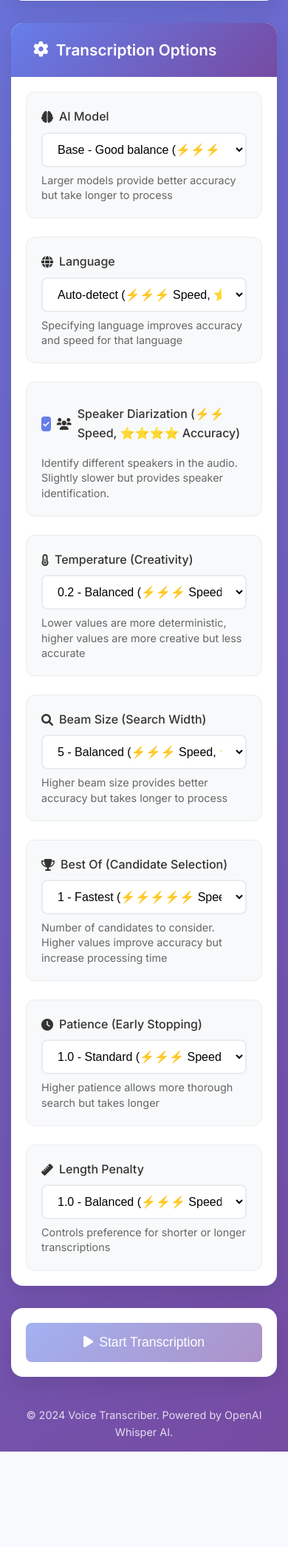
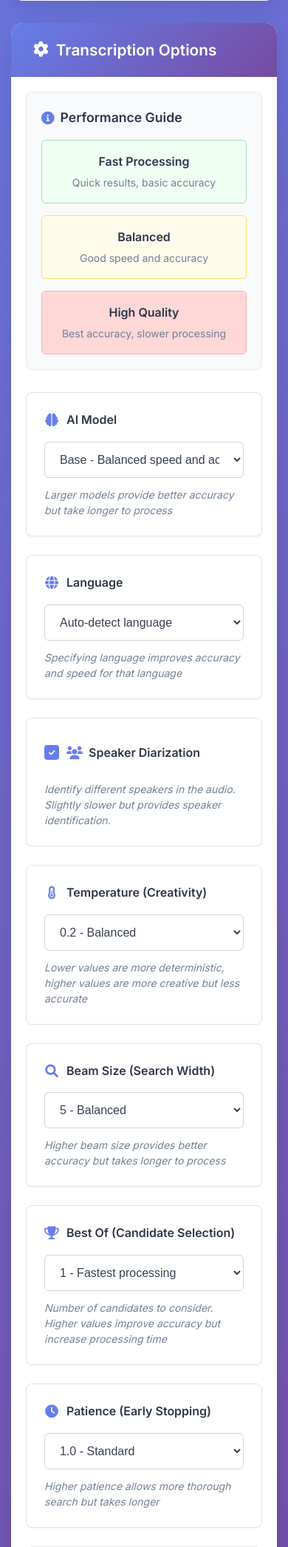
Before and after one commit to Rupali59/Voice_transcriber, a Flask app: page / in a window 390 px wide. Shown: the part 737-2828 px from the top of the page at 74% size. Before the commit the page ends 2699 px from the top, so only its background shows below. Run offline with Flask 3, Linux system fonts and the light colour scheme; some libraries are stand-ins or nearby versions.

Commit message:
Professional UI redesign for transcription options
🎨 UI Improvements:
- Removed cluttered emoji performance indicators
- Clean, professional option descriptions
- Improved typography and spacing
- Better visual hierarchy

✨ New Features:
- Added professional Performance Guide section
- Color-coded performance categories (Fast/Balanced/High Quality)
- Cleaner option labels and descriptions
- Enhanced form styling

🎯 Design Changes:
- White background option cards with subtle shadows
- Professional color scheme (grays and blues)
- Better hover effects and transitions
- Improved form element styling
- Consistent spacing and typography

🔧 Technical Updates:
- Cleaner CSS structure
- Better responsive design
- Professional color palette
- Enhanced accessibility

The UI now has a clean, professional appearance suitable for
business and enterprise use while maintaining all functionality.

```diff
--- a/app/static/css/style.css
+++ b/app/static/css/style.css
@@ -189,6 +189,68 @@ body {
     font-size: 0.9rem;
 }
 
+/* Performance Guide */
+.performance-guide {
+    background: #f8fafc;
+    border: 1px solid #e2e8f0;
+    border-radius: 8px;
+    padding: 20px;
+    margin-bottom: 30px;
+}
+
+.performance-guide h3 {
+    margin: 0 0 16px 0;
+    color: #2d3748;
+    font-size: 1.1rem;
+    font-weight: 600;
+    display: flex;
+    align-items: center;
+    gap: 8px;
+}
+
+.performance-guide h3 i {
+    color: #667eea;
+}
+
+.performance-grid {
+    display: grid;
+    grid-template-columns: repeat(auto-fit, minmax(200px, 1fr));
+    gap: 16px;
+}
+
+.performance-item {
+    padding: 16px;
+    border-radius: 6px;
+    text-align: center;
+    border: 1px solid transparent;
+}
+
+.performance-item.fast {
+    background: #f0fff4;
+    border-color: #9ae6b4;
+}
+
+.performance-item.balanced {
+    background: #fffbeb;
+    border-color: #f6e05e;
+}
+
+.performance-item.thorough {
+    background: #fed7d7;
+    border-color: #feb2b2;
+}
+
+.performance-label {
+    font-weight: 600;
+    color: #2d3748;
+    margin-bottom: 4px;
+}
+
+.performance-desc {
+    font-size: 0.875rem;
+    color: #718096;
+}
+
 /* Options Container */
 .options-container {
     display: flex;
@@ -199,77 +261,68 @@ body {
 .option-group {
     display: flex;
     flex-direction: column;
-    gap: 8px;
-    padding: 20px;
-    background: #f8f9fa;
-    border-radius: 12px;
-    border: 1px solid #e9ecef;
-    transition: all 0.3s ease;
+    gap: 12px;
+    padding: 24px;
+    background: #ffffff;
+    border-radius: 8px;
+    border: 1px solid #e1e5e9;
+    transition: all 0.2s ease;
+    box-shadow: 0 1px 3px rgba(0, 0, 0, 0.05);
 }
 
 .option-group:hover {
-    background: #f0f4ff;
     border-color: #667eea;
-    transform: translateY(-2px);
-    box-shadow: 0 4px 12px rgba(102, 126, 234, 0.1);
+    box-shadow: 0 2px 8px rgba(102, 126, 234, 0.08);
 }
 
 .option-group label {
-    font-weight: 500;
-    color: #333;
+    font-weight: 600;
+    color: #2d3748;
     display: flex;
     align-items: center;
-    gap: 8px;
+    gap: 10px;
+    font-size: 1rem;
+    margin-bottom: 4px;
+}
+
+.option-group label i {
+    color: #667eea;
+    font-size: 1.1rem;
+    width: 20px;
+    text-align: center;
 }
 
 .option-description {
-    font-size: 0.9rem;
-    color: #666;
+    font-size: 0.875rem;
+    color: #718096;
     margin: 0;
-    line-height: 1.4;
-}
-
-/* Performance indicators */
-.option-group option {
-    font-size: 0.95rem;
-    padding: 8px 12px;
-}
-
-.option-group select option[value="tiny"],
-.option-group select option[value="1"],
-.option-group select option[value="0.0"],
-.option-group select option[value="0.5"] {
-    background: #e8f5e8;
-}
-
-.option-group select option[value="base"],
-.option-group select option[value="5"],
-.option-group select option[value="0.2"],
-.option-group select option[value="1.0"] {
-    background: #fff3cd;
-}
-
-.option-group select option[value="large"],
-.option-group select option[value="10"],
-.option-group select option[value="0.4"],
-.option-group select option[value="2.0"] {
-    background: #f8d7da;
+    line-height: 1.5;
+    font-style: italic;
 }
 
 /* Form Elements */
+.option-group select option {
+    font-size: 0.95rem;
+    padding: 8px 12px;
+    color: #2d3748;
+}
+
 .form-select {
-    padding: 12px 16px;
-    border: 2px solid #e9ecef;
-    border-radius: 8px;
+    padding: 14px 16px;
+    border: 1px solid #d1d5db;
+    border-radius: 6px;
     font-size: 1rem;
     background: white;
-    transition: border-color 0.3s ease;
+    transition: all 0.2s ease;
+    color: #374151;
+    font-weight: 500;
 }
 
 .form-select:focus {
     outline: none;
     border-color: #667eea;
     box-shadow: 0 0 0 3px rgba(102, 126, 234, 0.1);
+    background: #fafafa;
 }
 
 /* Checkbox */
--- a/app/templates/index.html
+++ b/app/templates/index.html
@@ -65,6 +65,25 @@
                         <h2><i class="fas fa-cog"></i> Transcription Options</h2>
                     </div>
                     <div class="card-body">
+                        <!-- Performance Guide -->
+                        <div class="performance-guide">
+                            <h3><i class="fas fa-info-circle"></i> Performance Guide</h3>
+                            <div class="performance-grid">
+                                <div class="performance-item fast">
+                                    <div class="performance-label">Fast Processing</div>
+                                    <div class="performance-desc">Quick results, basic accuracy</div>
+                                </div>
+                                <div class="performance-item balanced">
+                                    <div class="performance-label">Balanced</div>
+                                    <div class="performance-desc">Good speed and accuracy</div>
+                                </div>
+                                <div class="performance-item thorough">
+                                    <div class="performance-label">High Quality</div>
+                                    <div class="performance-desc">Best accuracy, slower processing</div>
+                                </div>
+                            </div>
+                        </div>
+
                         <div class="options-container">
                             <!-- Model Selection -->
                             <div class="option-group">
@@ -72,11 +91,11 @@
                                     <i class="fas fa-brain"></i> AI Model
                                 </label>
                                 <select id="modelSelect" class="form-select">
-                                    <option value="tiny">Tiny - Fastest, lowest accuracy (⚡⚡⚡⚡⚡ Speed, ⭐⭐ Accuracy)</option>
-                                    <option value="base" selected>Base - Good balance (⚡⚡⚡⚡ Speed, ⭐⭐⭐ Accuracy)</option>
-                                    <option value="small">Small - Better accuracy (⚡⚡⚡ Speed, ⭐⭐⭐⭐ Accuracy)</option>
-                                    <option value="medium">Medium - High accuracy (⚡⚡ Speed, ⭐⭐⭐⭐⭐ Accuracy)</option>
-                                    <option value="large">Large - Best accuracy (⚡ Speed, ⭐⭐⭐⭐⭐ Accuracy)</option>
+                                    <option value="tiny">Tiny - Fastest processing, basic accuracy</option>
+                                    <option value="base" selected>Base - Balanced speed and accuracy</option>
+                                    <option value="small">Small - Better accuracy, moderate speed</option>
+                                    <option value="medium">Medium - High accuracy, slower processing</option>
+                                    <option value="large">Large - Best accuracy, slowest processing</option>
                                 </select>
                                 <p class="option-description">Larger models provide better accuracy but take longer to process</p>
                             </div>
@@ -87,18 +106,18 @@
                                     <i class="fas fa-globe"></i> Language
                                 </label>
                                 <select id="languageSelect" class="form-select">
-                                    <option value="auto" selected>Auto-detect (⚡⚡⚡ Speed, ⭐⭐⭐⭐ Accuracy)</option>
-                                    <option value="en">English (⚡⚡⚡⚡ Speed, ⭐⭐⭐⭐⭐ Accuracy)</option>
-                                    <option value="hi">Hindi (⚡⚡⚡ Speed, ⭐⭐⭐⭐ Accuracy)</option>
-                                    <option value="es">Spanish (⚡⚡⚡⚡ Speed, ⭐⭐⭐⭐⭐ Accuracy)</option>
-                                    <option value="fr">French (⚡⚡⚡⚡ Speed, ⭐⭐⭐⭐⭐ Accuracy)</option>
-                                    <option value="de">German (⚡⚡⚡⚡ Speed, ⭐⭐⭐⭐⭐ Accuracy)</option>
-                                    <option value="it">Italian (⚡⚡⚡⚡ Speed, ⭐⭐⭐⭐⭐ Accuracy)</option>
-                                    <option value="pt">Portuguese (⚡⚡⚡⚡ Speed, ⭐⭐⭐⭐⭐ Accuracy)</option>
-                                    <option value="ru">Russian (⚡⚡⚡ Speed, ⭐⭐⭐⭐ Accuracy)</option>
-                                    <option value="ja">Japanese (⚡⚡ Speed, ⭐⭐⭐ Accuracy)</option>
-                                    <option value="ko">Korean (⚡⚡ Speed, ⭐⭐⭐ Accuracy)</option>
-                                    <option value="zh">Chinese (⚡⚡ Speed, ⭐⭐⭐ Accuracy)</option>
+                                    <option value="auto" selected>Auto-detect language</option>
+                                    <option value="en">English</option>
+                                    <option value="hi">Hindi</option>
+                                    <option value="es">Spanish</option>
+                                    <option value="fr">French</option>
+                                    <option value="de">German</option>
+                                    <option value="it">Italian</option>
+                                    <option value="pt">Portuguese</option>
+                                    <option value="ru">Russian</option>
+                                    <option value="ja">Japanese</option>
+                                    <option value="ko">Korean</option>
+                                    <option value="zh">Chinese</option>
                                 </select>
                                 <p class="option-description">Specifying language improves accuracy and speed for that language</p>
                             </div>
@@ -108,7 +127,7 @@
                                 <label class="checkbox-label">
                                     <input type="checkbox" id="speakerDiarization" checked>
                                     <span class="checkmark"></span>
-                                    <i class="fas fa-users"></i> Speaker Diarization (⚡⚡ Speed, ⭐⭐⭐⭐ Accuracy)
+                                    <i class="fas fa-users"></i> Speaker Diarization
                                 </label>
                                 <p class="option-description">Identify different speakers in the audio. Slightly slower but provides speaker identification.</p>
                             </div>
@@ -119,11 +138,11 @@
                                     <i class="fas fa-thermometer-half"></i> Temperature (Creativity)
                                 </label>
                                 <select id="temperatureSelect" class="form-select">
-                                    <option value="0.0">0.0 - Most deterministic (⚡⚡⚡⚡ Speed, ⭐⭐⭐⭐⭐ Accuracy)</option>
-                                    <option value="0.1">0.1 - Very consistent (⚡⚡⚡⚡ Speed, ⭐⭐⭐⭐⭐ Accuracy)</option>
-                                    <option value="0.2" selected>0.2 - Balanced (⚡⚡⚡ Speed, ⭐⭐⭐⭐ Accuracy)</option>
-                                    <option value="0.3">0.3 - More creative (⚡⚡ Speed, ⭐⭐⭐ Accuracy)</option>
-                                    <option value="0.4">0.4 - Most creative (⚡ Speed, ⭐⭐ Accuracy)</option>
+                                    <option value="0.0">0.0 - Most deterministic</option>
+                                    <option value="0.1">0.1 - Very consistent</option>
+                                    <option value="0.2" selected>0.2 - Balanced</option>
+                                    <option value="0.3">0.3 - More creative</option>
+                                    <option value="0.4">0.4 - Most creative</option>
                                 </select>
                                 <p class="option-description">Lower values are more deterministic, higher values are more creative but less accurate</p>
                             </div>
@@ -134,10 +153,10 @@
                                     <i class="fas fa-search"></i> Beam Size (Search Width)
                                 </label>
                                 <select id="beamSizeSelect" class="form-select">
-                                    <option value="1">1 - Fastest (⚡⚡⚡⚡⚡ Speed, ⭐⭐ Accuracy)</option>
-                                    <option value="2">2 - Fast (⚡⚡⚡⚡ Speed, ⭐⭐⭐ Accuracy)</option>
-                                    <option value="5" selected>5 - Balanced (⚡⚡⚡ Speed, ⭐⭐⭐⭐ Accuracy)</option>
-                                    <option value="10">10 - Thorough (⚡⚡ Speed, ⭐⭐⭐⭐⭐ Accuracy)</option>
+                                    <option value="1">1 - Fastest processing</option>
+                                    <option value="2">2 - Fast processing</option>
+                                    <option value="5" selected>5 - Balanced</option>
+                                    <option value="10">10 - Thorough search</option>
                                 </select>
                                 <p class="option-description">Higher beam size provides better accuracy but takes longer to process</p>
                             </div>
@@ -148,9 +167,9 @@
                                     <i class="fas fa-trophy"></i> Best Of (Candidate Selection)
                                 </label>
                                 <select id="bestOfSelect" class="form-select">
-                                    <option value="1" selected>1 - Fastest (⚡⚡⚡⚡⚡ Speed, ⭐⭐⭐ Accuracy)</option>
-                                    <option value="2">2 - Good (⚡⚡⚡ Speed, ⭐⭐⭐⭐ Accuracy)</option>
-                                    <option value="5">5 - Best (⚡ Speed, ⭐⭐⭐⭐⭐ Accuracy)</option>
+                                    <option value="1" selected>1 - Fastest processing</option>
+                                    <option value="2">2 - Good quality</option>
+                                    <option value="5">5 - Best quality</option>
                                 </select>
                                 <p class="option-description">Number of candidates to consider. Higher values improve accuracy but increase processing time</p>
                             </div>
@@ -161,9 +180,9 @@
                                     <i class="fas fa-clock"></i> Patience (Early Stopping)
                                 </label>
                                 <select id="patienceSelect" class="form-select">
-                                    <option value="1.0" selected>1.0 - Standard (⚡⚡⚡ Speed, ⭐⭐⭐⭐ Accuracy)</option>
-                                    <option value="0.5">0.5 - Fast (⚡⚡⚡⚡ Speed, ⭐⭐⭐ Accuracy)</option>
-                                    <option value="2.0">2.0 - Patient (⚡⚡ Speed, ⭐⭐⭐⭐⭐ Accuracy)</option>
+                                    <option value="1.0" selected>1.0 - Standard</option>
+                                    <option value="0.5">0.5 - Fast processing</option>
+                                    <option value="2.0">2.0 - Patient search</option>
                                 </select>
                                 <p class="option-description">Higher patience allows more thorough search but takes longer</p>
                             </div>
@@ -174,10 +193,10 @@
                                     <i class="fas fa-ruler"></i> Length Penalty
                                 </label>
                                 <select id="lengthPenaltySelect" class="form-select">
-                                    <option value="-1.0">-1.0 - Prefer shorter (⚡⚡⚡ Speed, ⭐⭐⭐ Accuracy)</option>
-                                    <option value="0.0">0.0 - Neutral (⚡⚡⚡ Speed, ⭐⭐⭐⭐ Accuracy)</option>
-                                    <option value="1.0" selected>1.0 - Balanced (⚡⚡⚡ Speed, ⭐⭐⭐⭐ Accuracy)</option>
-                                    <option value="2.0">2.0 - Prefer longer (⚡⚡ Speed, ⭐⭐⭐⭐⭐ Accuracy)</option>
+                                    <option value="-1.0">-1.0 - Prefer shorter transcriptions</option>
+                                    <option value="0.0">0.0 - Neutral length</option>
+                                    <option value="1.0" selected>1.0 - Balanced</option>
+                                    <option value="2.0">2.0 - Prefer longer transcriptions</option>
                                 </select>
                                 <p class="option-description">Controls preference for shorter or longer transcriptions</p>
                             </div>
```
